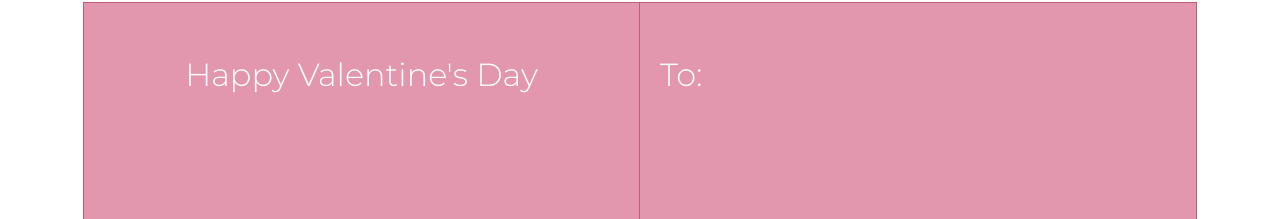
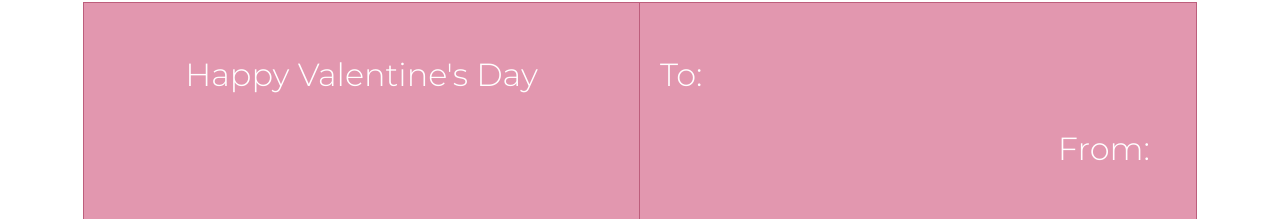
Before and after one commit to chiuannica/valentinesdaycardfemmehacks, a plain HTML site: page meme.html in a window 1280 px wide. Both pictures are taken after a click on the button "Display Card". Shown: the part 100-319 px from the top of the page. Drawn offline with nearby package versions, Linux system fonts and the light colour scheme; no server answers.

Commit message:
Update meme.html

```diff
--- a/meme.html
+++ b/meme.html
@@ -26,7 +26,7 @@
 	<div class="card-half" style="border-left:0px">
 		<p class="to-from" id="toMsg" style="float: left"></p><br>
 		<p id="msg" style="clear: both;"></p>
-		<p class="to-from" id="fromMsg" style=" position: absolute; bottom: 1000px; right:130px"></p>
+		<p class="to-from" id="fromMsg" style=" position: absolute; bottom: 500px; right:130px"></p>
 	</div>
 </div>
 <button type="btn button" class="btn" style="display: none;">Save card</button>
```
